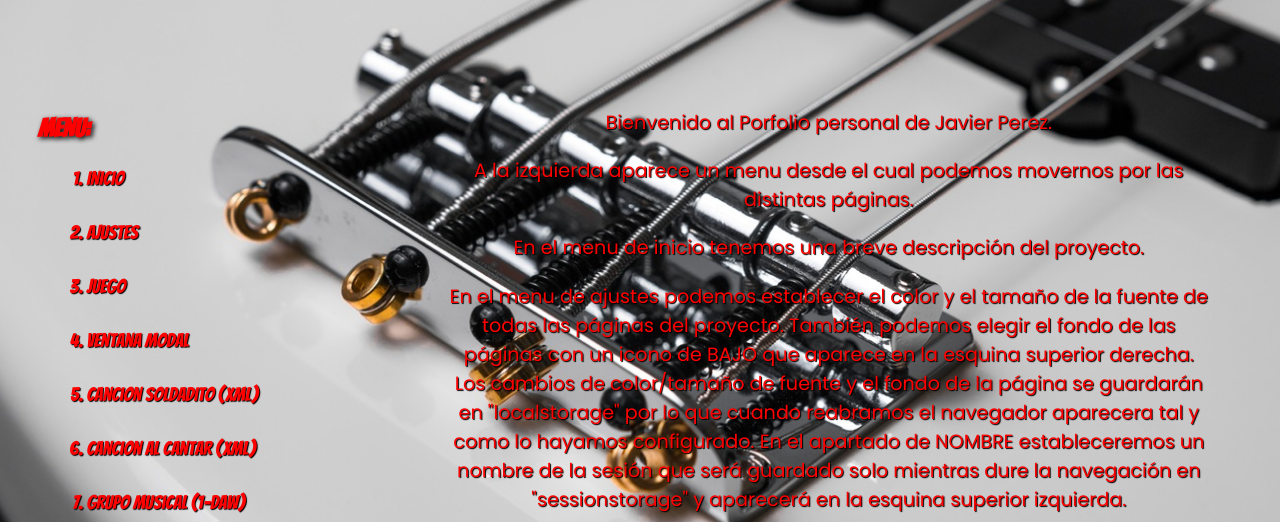
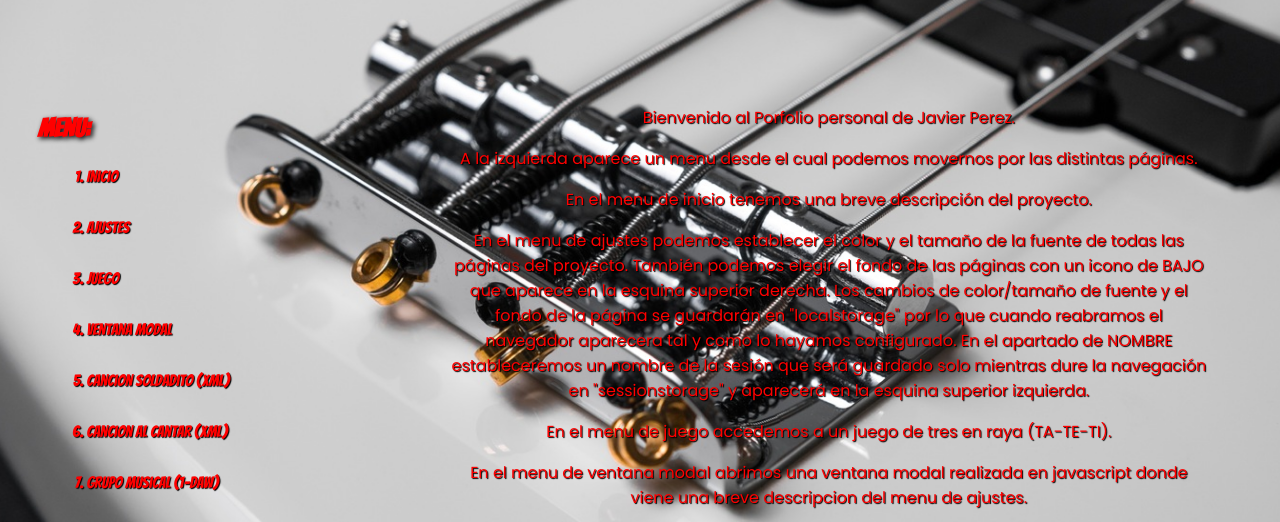
Before and after one commit to javierperezramirez/Porfolio, a plain HTML site: page index.html in a window 1280 px wide. Shown: the part 225-747 px from the top of the page. Drawn offline with Linux system fonts and the light colour scheme.

Commit message:
Update index.css

```diff
--- a/index.css
+++ b/index.css
@@ -41,8 +41,6 @@ p, h1, h2, h3, h4, li, a {
 
 p, h4, li, a {
     text-shadow: 1px 1px 1px rgb(0, 0, 0);
-    font-size: clamp(10px,1.5vw,200px);
-
 }
 
 p{
```
